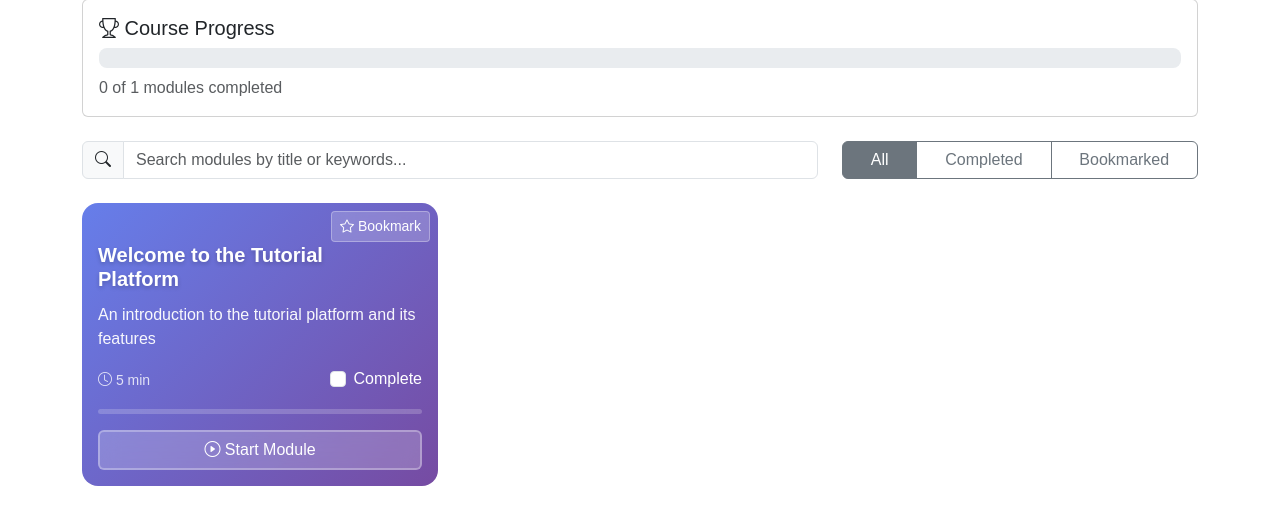
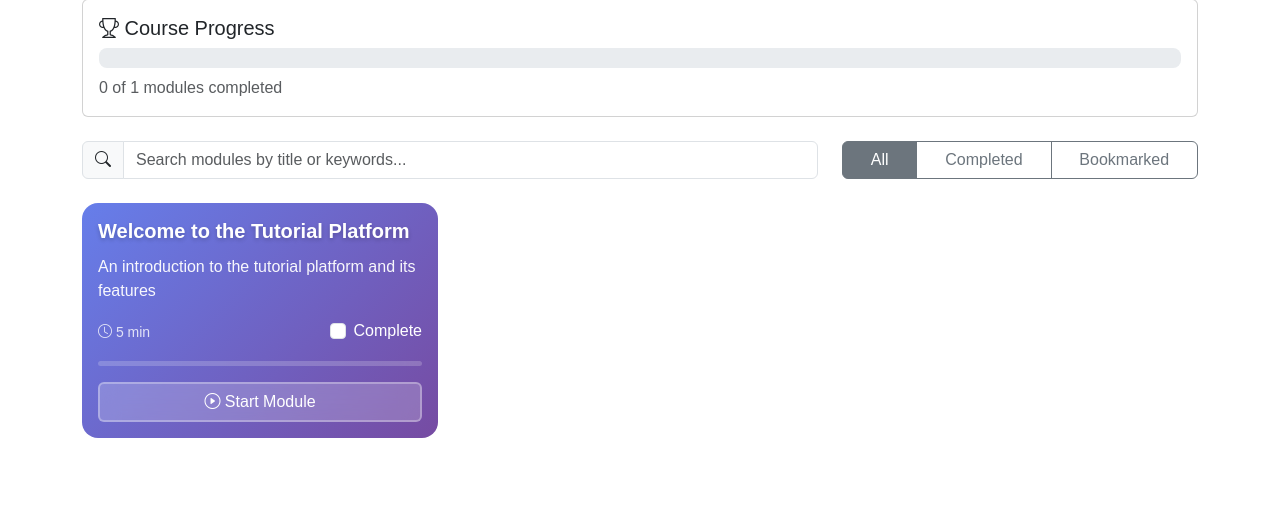
Before and after one commit to julisunkan/Learn, a Flask app: page / in a window 1280 px wide. Shown: the part 234-759 px from the top of the page. Run offline with Flask 3, Linux system fonts and the light colour scheme.

Commit message:
Remove bookmark button from module cards on the main page
Remove the bookmark button element and associated styling from the module card display in templates/index.html.

Replit-Commit-Author: Agent
Replit-Commit-Session-Id: 268fad06-9a2f-4723-996c-61f577cfc5e3
Replit-Commit-Checkpoint-Type: full_checkpoint
Replit-Commit-Screenshot-Url: https://storage.googleapis.com/screenshot-production-us-central1/ef721b80-4c25-4614-a22a-cdb11e09737e/268fad06-9a2f-4723-996c-61f577cfc5e3/wsNrfBJ

```diff
--- a/templates/index.html
+++ b/templates/index.html
@@ -52,14 +52,9 @@
     <div class="row" id="moduleList">
         {% for module in courses.modules %}
         <div class="col-lg-4 col-md-6 mb-4 module-card" data-module-id="{{ loop.index0 }}" data-title="{{ module.title|lower }}">
-            <div class="card h-100 position-relative">
-                <!-- Bookmark Button -->
-                <button class="btn btn-outline-warning btn-sm position-absolute bookmark-btn" data-module-id="{{ loop.index0 }}" style="top: 0.5rem; right: 0.5rem; z-index: 10;">
-                    <i class="bi bi-star"></i>
-                </button>
-
-                <div class="card-body" style="padding-top: 2.5rem;">
-                    <h5 class="card-title" style="padding-right: 2rem;">{{ module.title }}</h5>
+            <div class="card h-100">
+                <div class="card-body">
+                    <h5 class="card-title">{{ module.title }}</h5>
                     <p class="card-text">{{ module.description or 'No description available' }}</p>
 
                     <!-- Module Info -->
```
